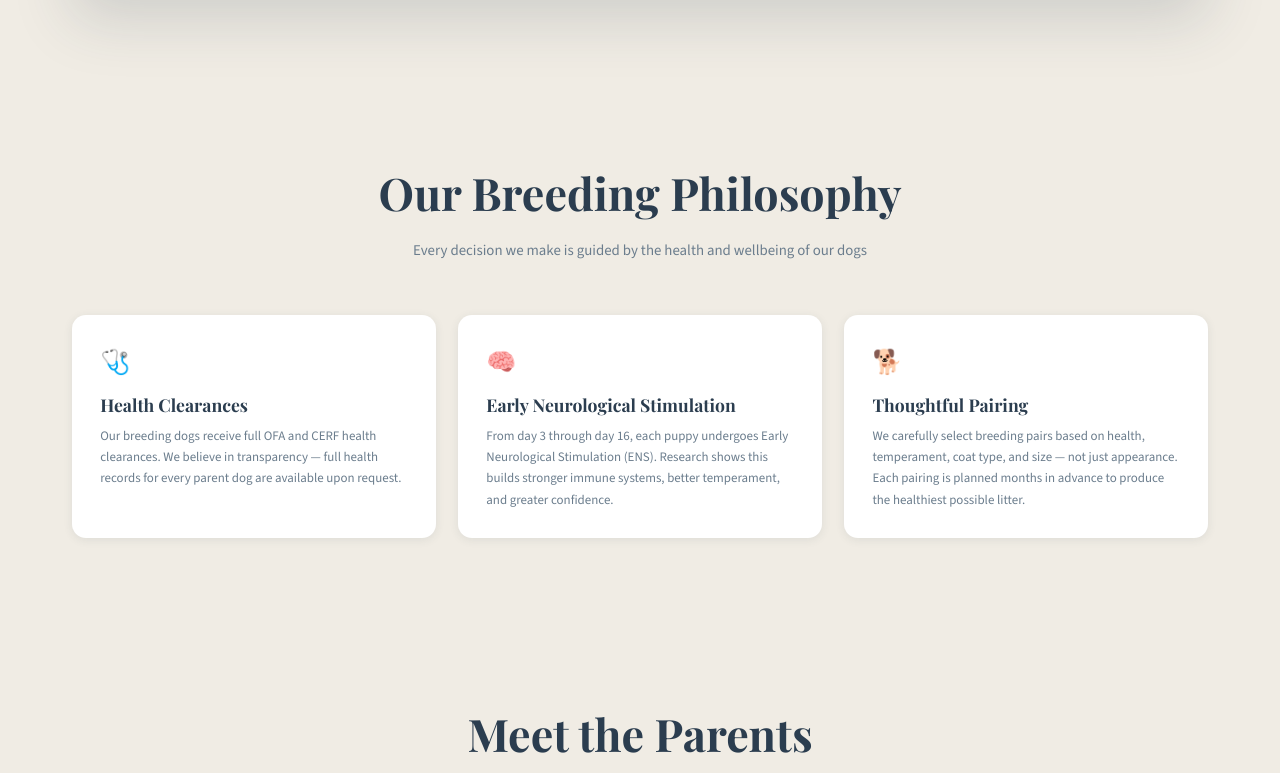
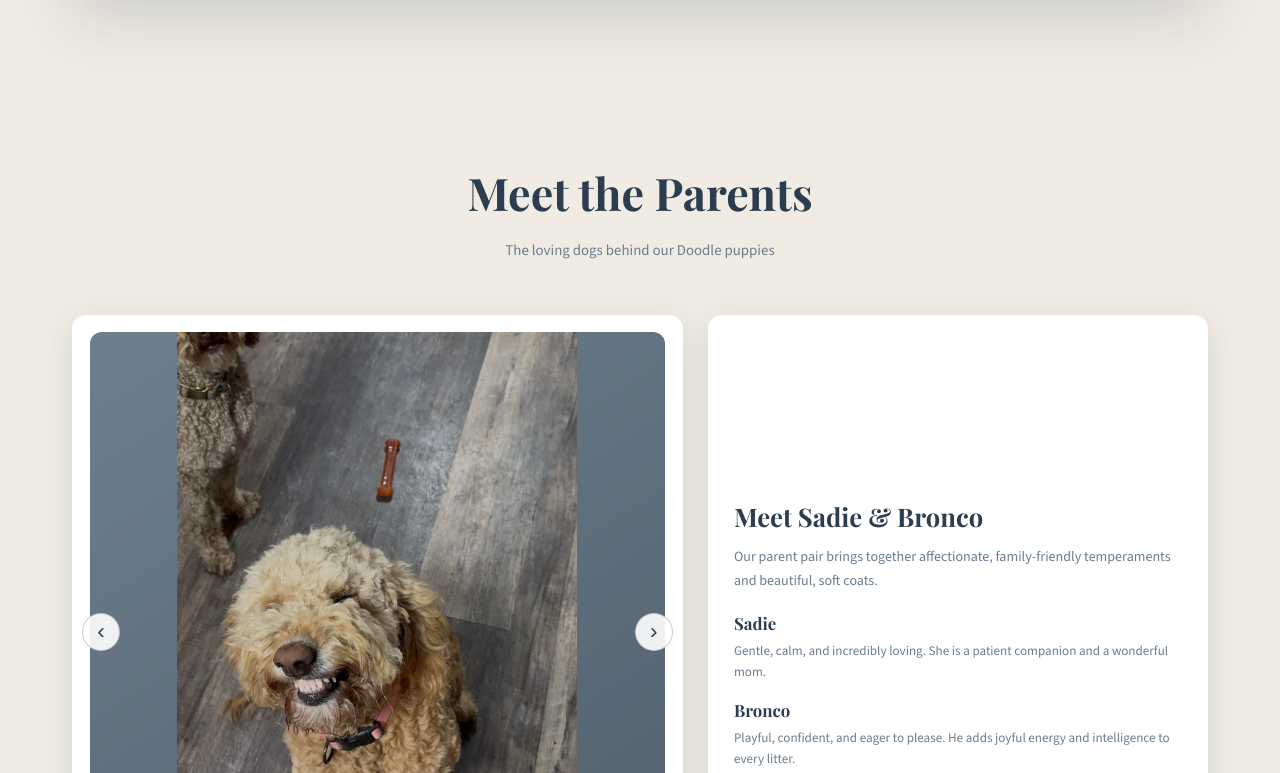
Before and after one commit to TFAIRCHI/FairchildDoodles, a plain HTML site: page about.html in a window 1280 px wide. Shown: the part 788-1561 px from the top of the page. Drawn offline with nearby package versions, Linux system fonts and the light colour scheme.

Commit message:
Update site copy for vet-cleared messaging

```diff
--- a/about.html
+++ b/about.html
@@ -48,31 +48,6 @@
             </div>
             <div class="about-image">
                 <img src="Pictures/FamilyPortraits/Family_Portraits.PNG" alt="Our family with our doodles" class="about-photo">
-            </div>
-        </div>
-    </section>
-
-    <!-- Breeding Philosophy -->
-    <section class="philosophy fade-in">
-        <div class="section-header">
-            <h2>Our Breeding Philosophy</h2>
-            <p>Every decision we make is guided by the health and wellbeing of our dogs</p>
-        </div>
-        <div class="philosophy-grid">
-            <div class="philosophy-card">
-                <div class="philosophy-icon">🩺</div>
-                <h3>Health Clearances</h3>
-                <p>Our breeding dogs receive full OFA and CERF health clearances. We believe in transparency — full health records for every parent dog are available upon request.</p>
-            </div>
-            <div class="philosophy-card">
-                <div class="philosophy-icon">🧠</div>
-                <h3>Early Neurological Stimulation</h3>
-                <p>From day 3 through day 16, each puppy undergoes Early Neurological Stimulation (ENS). Research shows this builds stronger immune systems, better temperament, and greater confidence.</p>
-            </div>
-            <div class="philosophy-card">
-                <div class="philosophy-icon">🐕</div>
-                <h3>Thoughtful Pairing</h3>
-                <p>We carefully select breeding pairs based on health, temperament, coat type, and size — not just appearance. Each pairing is planned months in advance to produce the healthiest possible litter.</p>
             </div>
         </div>
     </section>
@@ -153,7 +128,7 @@
     <!-- Footer -->
     <footer>
         <p>&copy; 2026 Fairchild Doodles. All rights reserved.</p>
-        <p>Ethical breeding • Health tested • Family raised</p>
+        <p>Ethical breeding • Vet cleared • Family raised</p>
         <div class="social-links">
             <a href="#">Facebook</a>
             <a href="#">Instagram</a>
```
Also changed, not shown: allergies.html (+1 -1 lines), contact.html (+1 -1 lines), gallery.html (+1 -1 lines), index.html (+3 -3 lines), puppies.html (+1 -1 lines).
